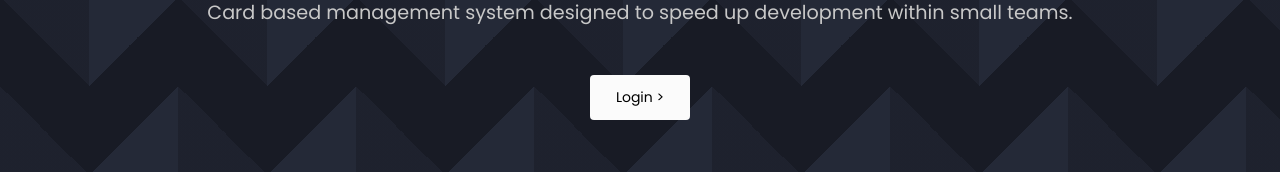
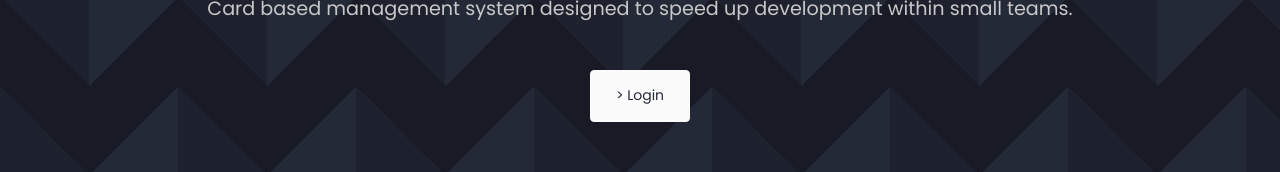
Before and after one commit to 0xOKNOTOK/task-manager, a Next.js app: page / in a window 1280 px wide. Shown: the part 359-531 px from the top of the page. Built offline with nearby package versions, Linux system fonts and the light colour scheme; no server answers.

Commit message:
Changed button on landing to anchorlink as the button serves no purpose in this instance.

```diff
--- a/pages/index.tsx
+++ b/pages/index.tsx
@@ -40,7 +40,7 @@ const Home: NextPage = () => {
           <div className={styles.landing}>
             <h1>{`Task management for your projects.`}</h1>
             <h4>{`Card based management system designed to speed up development within small teams.`}</h4>
-            <Button buttonLabel={'Login >'} onClick={() => 1}></Button>
+            <AnchorLink linkLabel='> Login' reference='/login' />
           </div>
           <FlexWrapper className={styles.features}>
             <div className={styles.feature}>
--- a/styles/Home.module.css
+++ b/styles/Home.module.css
@@ -71,18 +71,24 @@
   font-size: 1.2rem;
 }
 
-.landing button {
+.landing a {
   margin: 20px;
   font-family: 'Poppins';
   background-color: var(--text-white);
   font-size: 0.875rem;
-  padding-block: 12px;
+  padding: 25px;
+  border-radius: var(--border-radius);
   font-weight: 400;
+  color: var(--background-blue);
   transition: var(--transition-speed) ease;
+  border: 1px solid var(--text-white);
 }
 
-.landing button:hover {
+.landing a:hover {
   color: var(--text-white);
+  background-color: var(--background-blue);
+  border: 1px solid var(--text-white);
+  transition: var(--transition-speed) ease;
 }
 
 .arrow {
```
